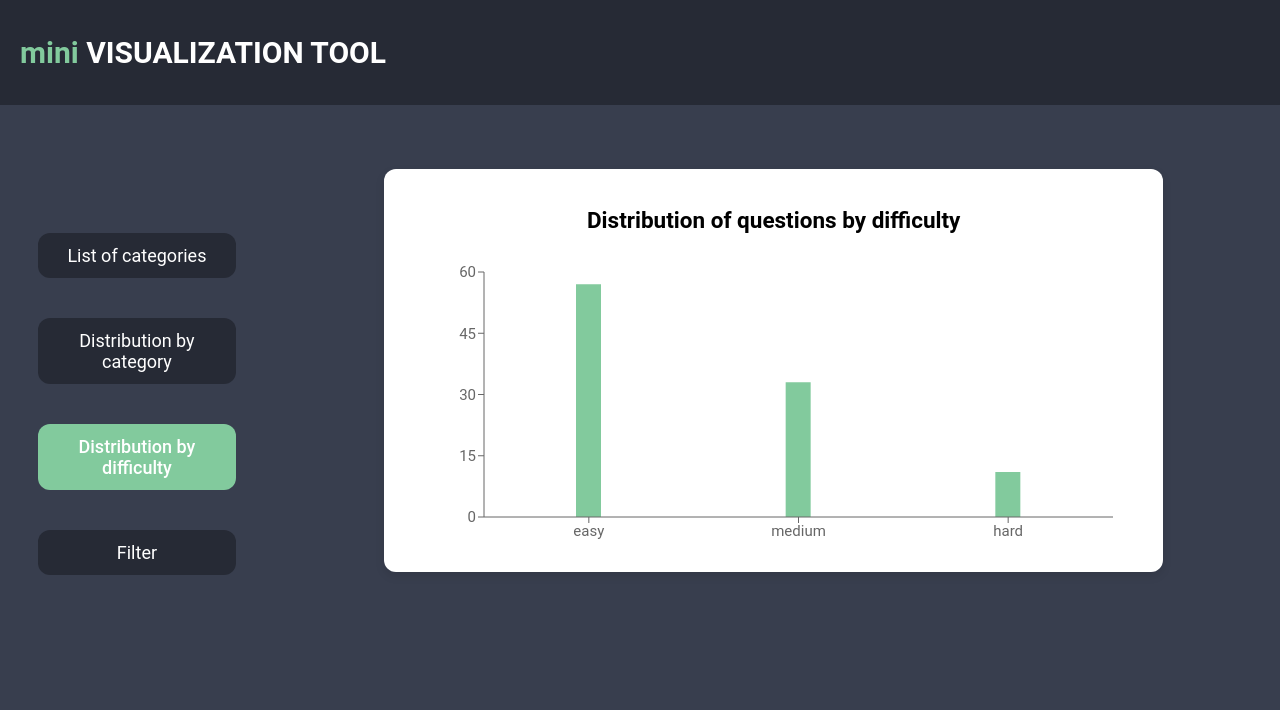
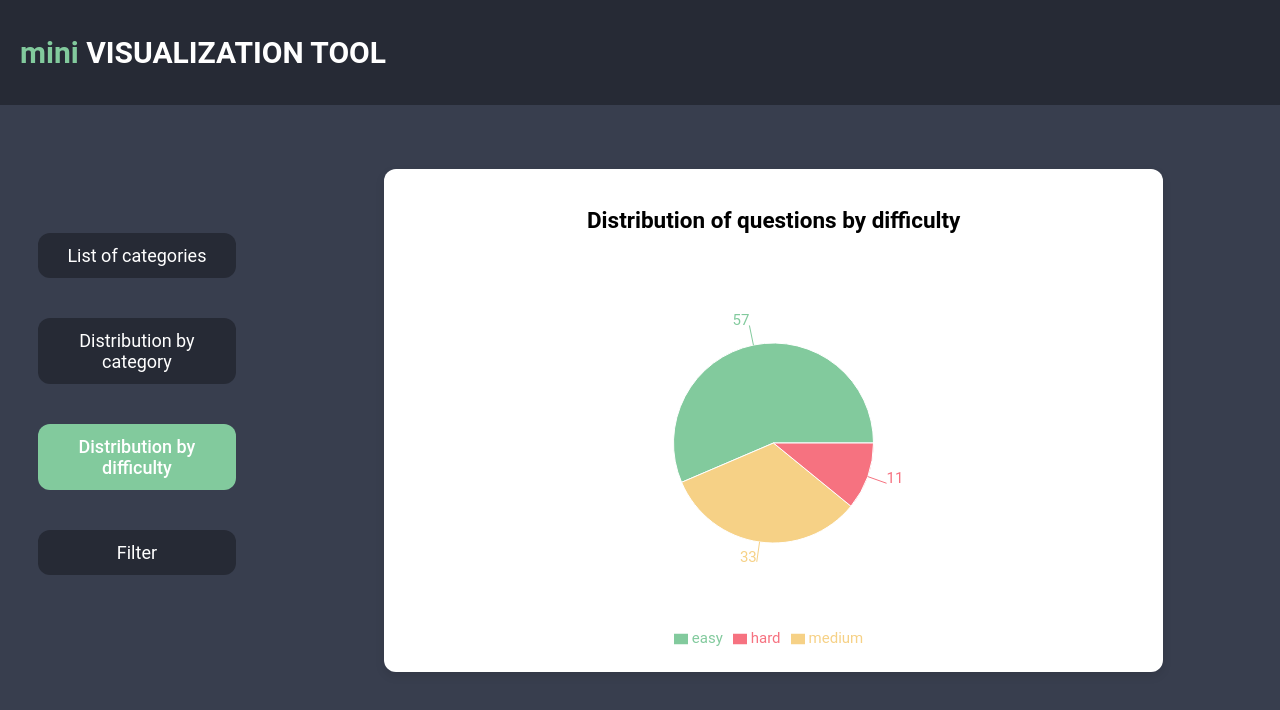
Before and after one commit to andreeyax/react-visualization-tool, a React (Create React App) app: page /distributiondifficulty in a window 1280 px wide. Shown: the top 710 px of the page. Built offline with nearby package versions, Linux system fonts and the light colour scheme.

Commit message:
difficulty chart changed

```diff
--- a/src/distributionDifficulty.js
+++ b/src/distributionDifficulty.js
@@ -1,7 +1,7 @@
 
 import { useNavigate } from "react-router-dom";
 import { allCategoriesData } from "./allCategories"
-import { BarChart, Bar, XAxis, YAxis, Tooltip, ResponsiveContainer, Legend } from "recharts";
+import { BarChart, Bar, XAxis, YAxis, Tooltip, ResponsiveContainer, Legend, Pie, PieChart, Cell } from "recharts";
 function DistributionDifficulty(){
 
     const navigate = useNavigate(); // hook za navigaciju
@@ -31,6 +31,8 @@ function DistributionDifficulty(){
         count: categories.get(cat) || 0 // ako neki cat nema vrednost u mapi, stavi 0
     }));
 
+    const COLORS = ["#82ca9d", "#f6d186", "#f67280"];
+
     return (
 
         <div className="App">
@@ -40,14 +42,26 @@ function DistributionDifficulty(){
             <div className="card">
                 <h2 className="distdiff">Distribution of questions by difficulty</h2>
                 <div className="card-table-wrapper">
-                    <ResponsiveContainer width="100%" height={300} >
-                    <BarChart data={chartData} barCategoryGap="30%" margin={{ top: 20, right: 30, left: 20, bottom: 5 }}>
-                        <XAxis dataKey="category" />
-                        <YAxis />
-                        <Tooltip />
-                        <Bar dataKey="count" fill="#82ca9d" barSize={25}/>
-                    </BarChart>
-                    </ResponsiveContainer>
+                    <ResponsiveContainer width="100%" height={400}>
+      <PieChart >
+        <Pie
+          data={chartData}
+          dataKey="count"
+          nameKey="category"
+          cx="50%"
+          cy="50%"
+          outerRadius={100}
+          fill="#82ca9d"
+          label
+        >
+          {chartData.map((entry, index) => (
+            <Cell key={`cell-${index}`} fill={COLORS[index % COLORS.length]} />
+          ))}
+        </Pie>
+        <Tooltip />
+        <Legend />
+      </PieChart>
+    </ResponsiveContainer>
                 </div>
 
 
```
